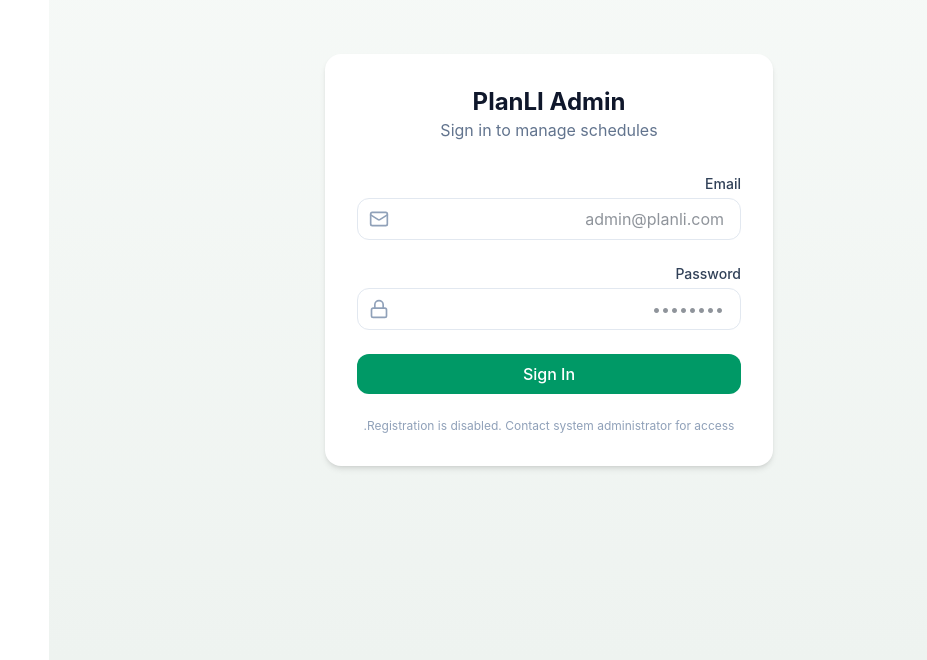
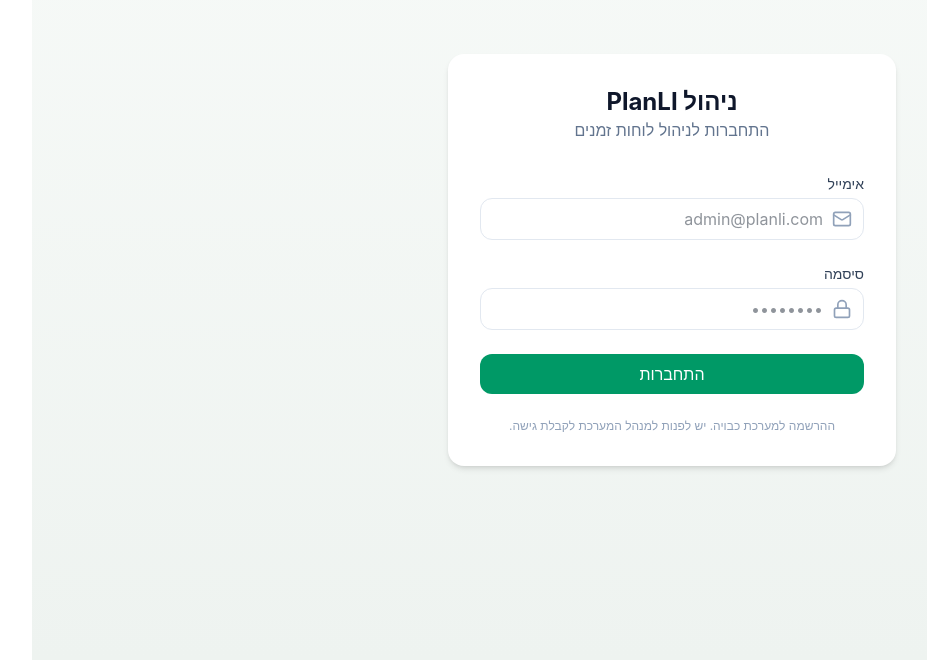
Before and after one commit to RoyNaor/PlanLi-Schedule, a React (Vite) app in the folder client/: page /login in a window 1280 px wide. Shown: the part 140-800 px from the top of the page, without its empty margins (112-1039 px from the left). Built offline with nearby package versions, Linux system fonts and the light colour scheme; no server answers.

Commit message:
Center login card and localize login page to Hebrew

```diff
--- a/client/src/App.css
+++ b/client/src/App.css
@@ -26,6 +26,11 @@
   grid-template-columns: 280px minmax(0, 1fr);
   grid-template-areas: "sidebar content";
   position: relative;
+}
+
+.app-layout.is-login {
+  grid-template-columns: minmax(0, 1fr);
+  grid-template-areas: "content";
 }
 
 .app-content {
--- a/client/src/App.tsx
+++ b/client/src/App.tsx
@@ -62,7 +62,7 @@
   const handleNavigate = (path: string) => navigate(path);
 
   return (
-    <div className="app-layout">
+    <div className={`app-layout${isLoginRoute ? " is-login" : ""}`}>
       {!isLoginRoute && !sidebarOpen && (
         <button
           type="button"
--- a/client/src/pages/LoginPage.tsx
+++ b/client/src/pages/LoginPage.tsx
@@ -40,7 +40,7 @@
     } catch (err: any) {
       const message =
         err?.response?.data?.error ??
-        "Failed to log in. Please check your credentials.";
+        "ההתחברות נכשלה. נא לבדוק את פרטי ההתחברות.";
       setError(message);
       console.error(err);
     } finally {
@@ -49,10 +49,13 @@
   };
 
   return (
-    <div className="bg-white p-8 rounded-2xl shadow-md w-full max-w-md">
+    <div
+      dir="rtl"
+      className="bg-white p-8 rounded-2xl shadow-md w-full max-w-md text-right"
+    >
       <div className="text-center mb-8">
-        <h1 className="text-2xl font-bold text-slate-900">PlanLI Admin</h1>
-        <p className="text-slate-500">Sign in to manage schedules</p>
+        <h1 className="text-2xl font-bold text-slate-900">ניהול PlanLI</h1>
+        <p className="text-slate-500">התחברות לניהול לוחות זמנים</p>
       </div>
 
       {error && (
@@ -64,16 +67,16 @@
       <form onSubmit={handleSubmit} className="space-y-6">
         <div>
           <label className="block text-sm font-medium text-slate-700 mb-1">
-            Email
+            אימייל
           </label>
           <div className="relative">
-            <Mail className="absolute left-3 top-1/2 -translate-y-1/2 text-slate-400 w-5 h-5" />
+            <Mail className="absolute right-3 top-1/2 -translate-y-1/2 text-slate-400 w-5 h-5" />
             <input
               type="email"
               required
               value={email}
               onChange={(e) => setEmail(e.target.value)}
-              className="w-full pl-10 pr-4 py-2 border border-slate-200 rounded-xl focus:outline-none focus:ring-2 focus:ring-emerald-500"
+              className="w-full pr-10 pl-4 py-2 border border-slate-200 rounded-xl focus:outline-none focus:ring-2 focus:ring-emerald-500"
               placeholder="admin@planli.com"
             />
           </div>
@@ -81,16 +84,16 @@
 
         <div>
           <label className="block text-sm font-medium text-slate-700 mb-1">
-            Password
+            סיסמה
           </label>
           <div className="relative">
-            <Lock className="absolute left-3 top-1/2 -translate-y-1/2 text-slate-400 w-5 h-5" />
+            <Lock className="absolute right-3 top-1/2 -translate-y-1/2 text-slate-400 w-5 h-5" />
             <input
               type="password"
               required
               value={password}
               onChange={(e) => setPassword(e.target.value)}
-              className="w-full pl-10 pr-4 py-2 border border-slate-200 rounded-xl focus:outline-none focus:ring-2 focus:ring-emerald-500"
+              className="w-full pr-10 pl-4 py-2 border border-slate-200 rounded-xl focus:outline-none focus:ring-2 focus:ring-emerald-500"
               placeholder="••••••••"
             />
           </div>
@@ -101,12 +104,12 @@
           disabled={submitting}
           className="w-full bg-emerald-600 text-white py-2 rounded-xl font-medium hover:bg-emerald-700 transition-colors"
         >
-          Sign In
+          התחברות
         </button>
       </form>
 
       <div className="mt-6 text-center text-xs text-slate-400">
-        Registration is disabled. Contact system administrator for access.
+        ההרשמה למערכת כבויה. יש לפנות למנהל המערכת לקבלת גישה.
       </div>
     </div>
   );
```
